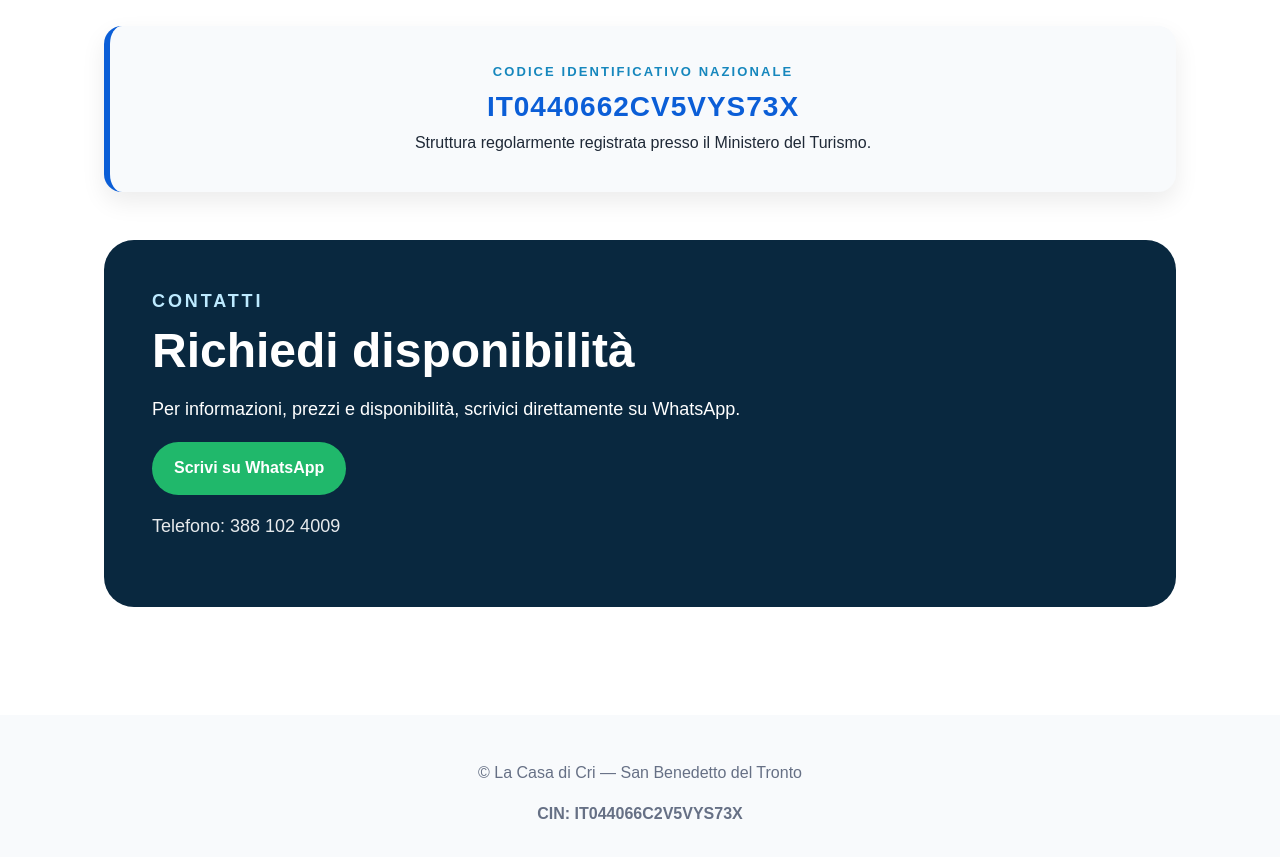
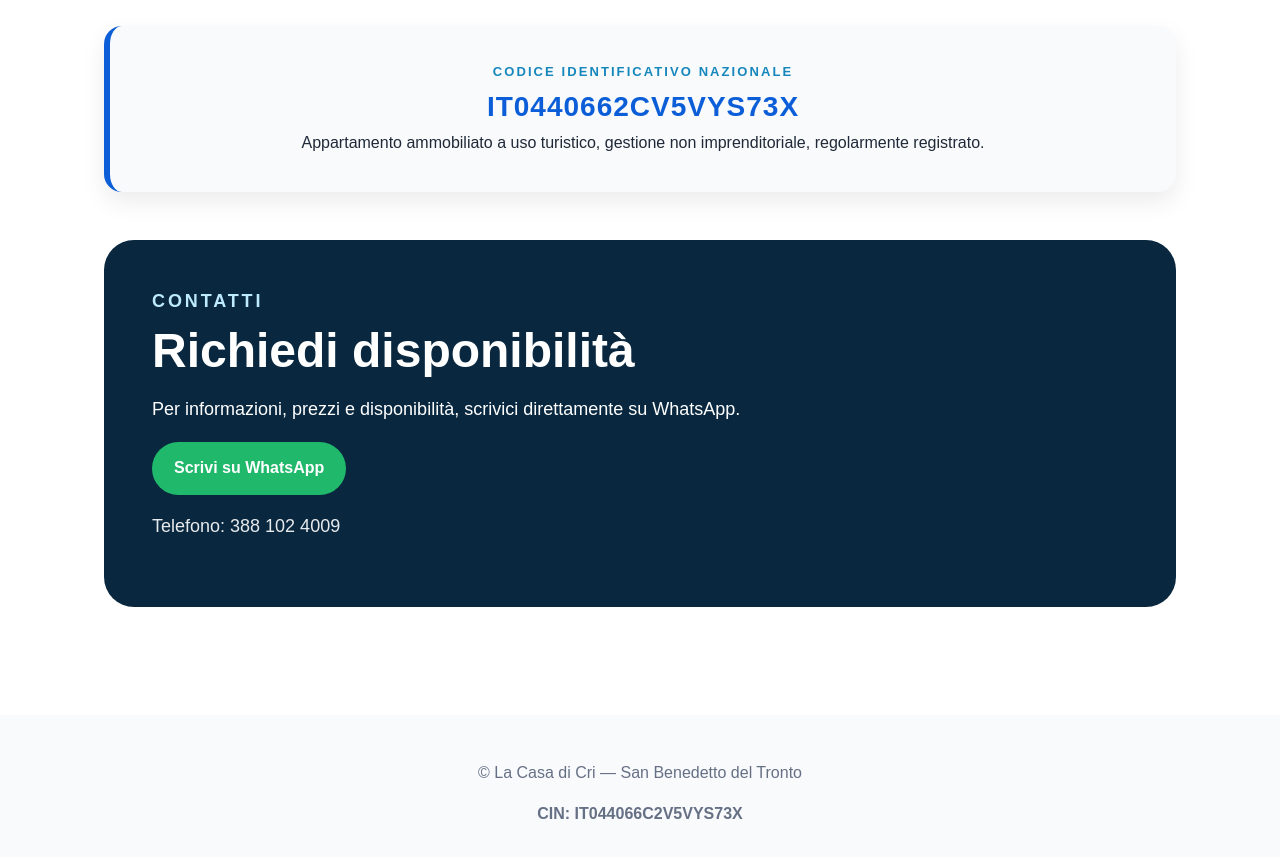
Before and after one commit to cristina110983/La-casa-di-Cri, a plain HTML site: page index.html in a window 1280 px wide. Shown: the part 3640-4497 px from the top of the page. Drawn offline with Linux system fonts and the light colour scheme.

Commit message:
Revise property description in index.html
Updated description of the property for clarity.

```diff
--- a/index.html
+++ b/index.html
@@ -142,8 +142,7 @@
  <section class="cin-box">
   <p class="label">Codice Identificativo Nazionale</p>
   <h2>IT0440662CV5VYS73X</h2>
-  <p>Struttura regolarmente registrata presso il Ministero del Turismo.</p>
-</section>
+<p>Appartamento ammobiliato a uso turistico, gestione non imprenditoriale, regolarmente registrato.</p></section>
     <section id="contatti" class="contact">
       <p class="label">Contatti</p>
       <h2>Richiedi disponibilità</h2>
```
